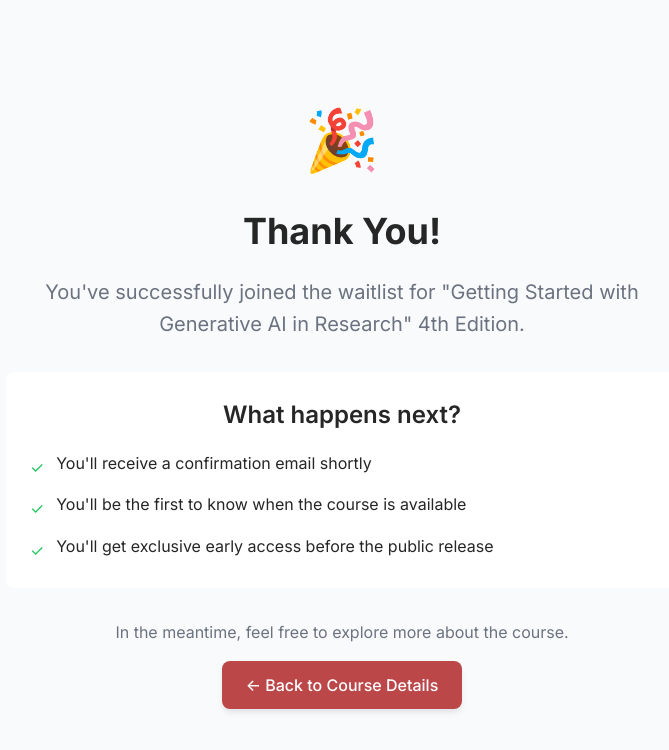
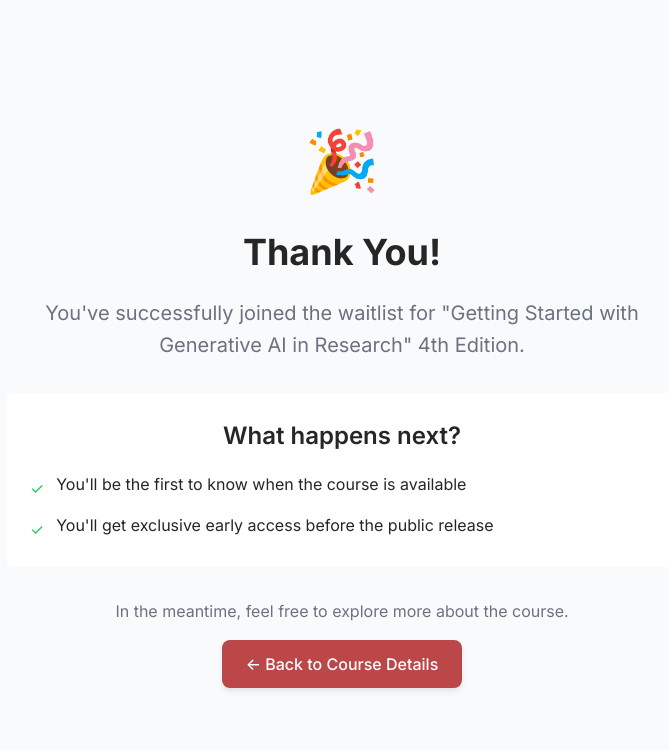
Before and after one commit to aivan-au/aicourse, a Next.js app: page /thank-you in a window 1280 px wide. Shown: the top 750 px of the page, without its empty margins (298-967 px from the left). Built offline with nearby package versions, Linux system fonts and the light colour scheme.

Commit message:
Remove unnessessary item

```diff
--- a/src/app/thank-you/page.tsx
+++ b/src/app/thank-you/page.tsx
@@ -33,10 +33,6 @@ export default function ThankYou() {
           <div className="space-y-3 text-left">
             <div className="flex items-start gap-3">
               <span className="text-green-500 mt-1">✓</span>
-              <p>You'll receive a confirmation email shortly</p>
-            </div>
-            <div className="flex items-start gap-3">
-              <span className="text-green-500 mt-1">✓</span>
               <p>You'll be the first to know when the course is available</p>
             </div>
             <div className="flex items-start gap-3">
```
